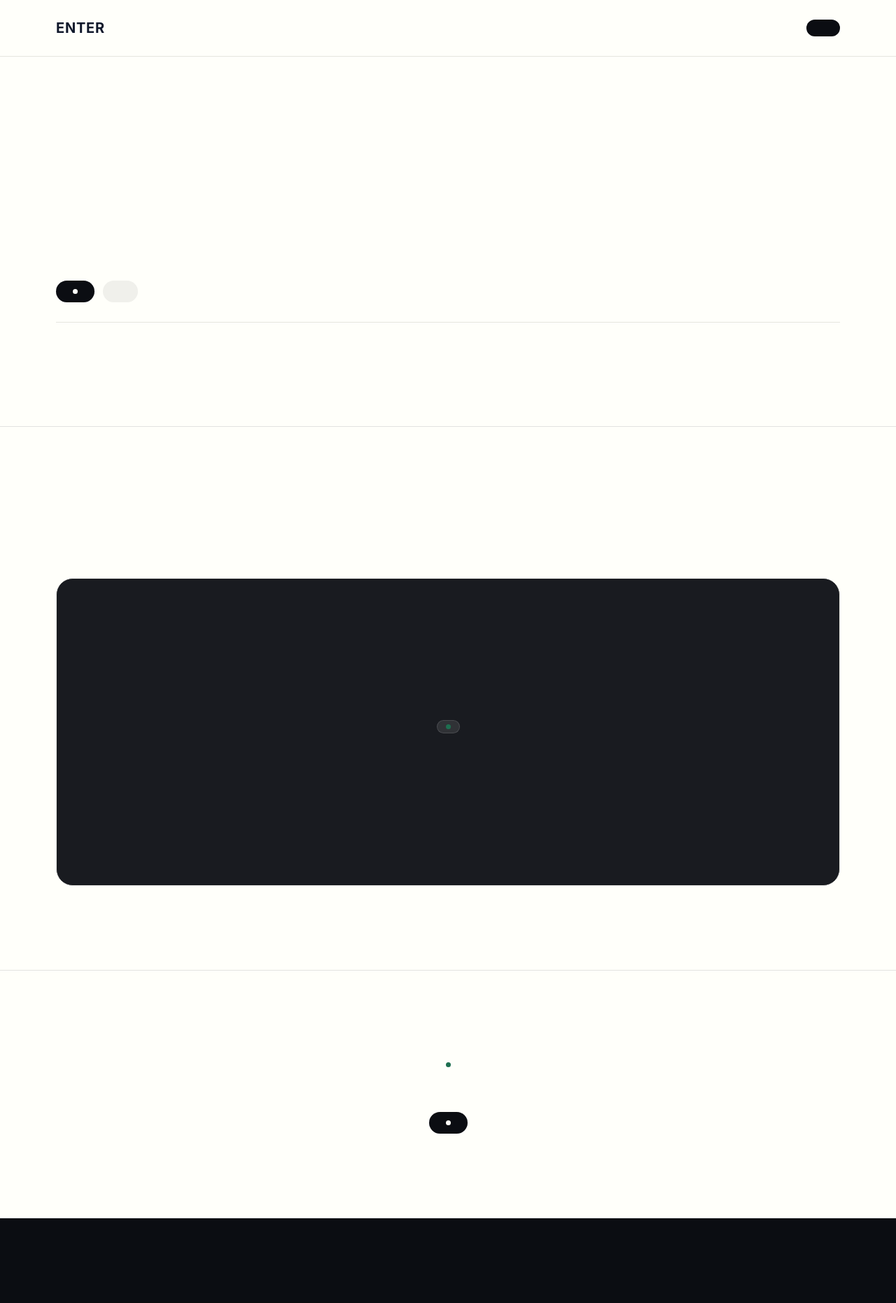
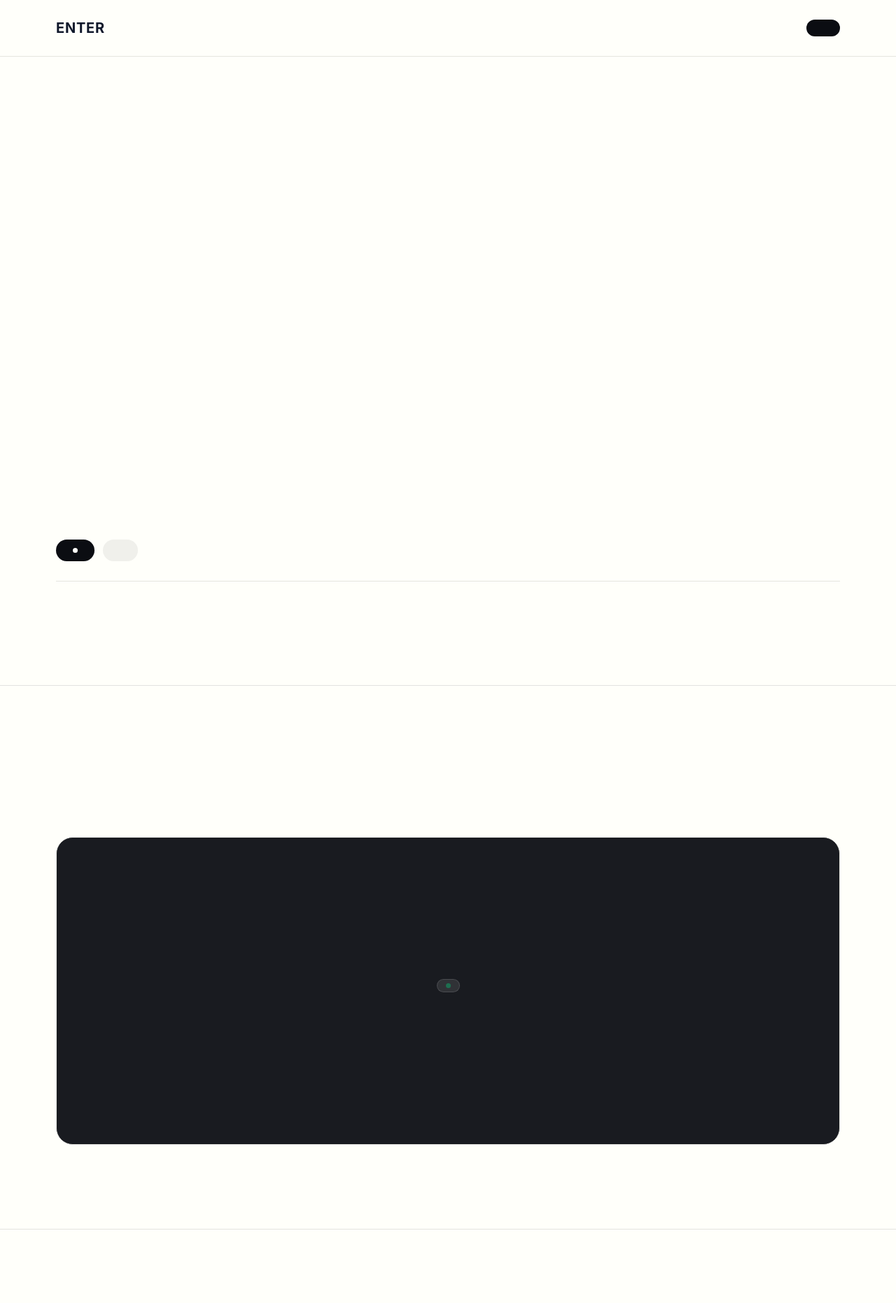
Before and after one commit to qoqmffh/enter-homepage, a Flask app: template templates/home.html in a window 1280 px wide. Shown: the top 1862 px of the page at 70% size. Run offline with Flask 3, Linux system fonts and the light colour scheme; the template is opened without the code that fills it, so the values that code supplies are empty; some web fonts are replaced.

Commit message:
히어로 poetic.com 첫 화면 비율 + 정책 공지 시각 표현 정리
1. 헤더-헤드라인 여백: 데스크톱(>1280px) 128px, 768~1280px 96px,
   모바일(<=768px) 48px (hp-hero padding-top)
2. 헤드라인 단단하게: line-height 1.04, letter-spacing -0.04em 전
   브레이크포인트 통일. font-weight는 이미 700(ONE Mobile 최대 굵기,
   더 굵은 중량이 폰트에 없어 '한 단계 더'는 불가 — 보고에 명시)
3. 헤드라인 아래 28px 간격 부제 추가: "비교해 보시면 압니다. 매일
   아침, 정책표를 먼저 받아보세요." (22px, #6B7280) — pages.json
   poetic.hero.subhead
4. 헤드라인+부제를 hp-hero-top(min-height: calc(100vh - 156/226/268px)
   + justify-content:center)으로 묶어 고정 272px gap을 대체 — 1440x900/
   1920x1080/390x844 스크린샷으로 "헤드라인은 가운데쯤, 문단은 화면
   아래 살짝 걸침" 확인
5. 카드 위 문단("매달 4,000건을…") 잉크색(#10182B)·700·20px로 변경,
   카드 묶음 타이틀처럼 보이게
6. 정책 공지 고정 시각 표현 전부 제거: /3 카드 제목 "정책은 매일
   아침 보냅니다."로, 채팅 목업 시간 "오전"으로. content 전체에서
   "10시 30분"/"10:30" 재검색해 남아있던 index.cinema.scenes closing
   장면의 동일 표현도 같이 수정(이 장면은 현재 POETIC 홈에서는 안
   쓰이지만 데이터 정합성 차원에서 함께 고침)

Co-Authored-By: Claude Sonnet 5 <noreply@anthropic.com>

```diff
--- a/static/home-poetic.css
+++ b/static/home-poetic.css
@@ -24,7 +24,7 @@ body{ background:var(--hp-white); color:var(--hp-ink); word-break:keep-all; over
 /* word-break:keep-all은 body에서 상속되므로 전 요소에 적용됨(blockquote 포함) — 한글이 글자 단위로 끊기지 않게 */
 
 /* ---------- 타이포 스케일 ---------- */
-.hp-display-xl{ font-weight:700; font-size:44px; line-height:1.14; letter-spacing:-.03em; margin:0 0 20px; display:flex; flex-direction:column; text-wrap:balance; }
+.hp-display-xl{ font-weight:700; font-size:44px; line-height:1.04; letter-spacing:-.04em; margin:0; display:flex; flex-direction:column; text-wrap:balance; }
 .hp-display-xl span{ display:block; }
 .hp-display-lg{ font-weight:700; font-size:36px; line-height:1.17; letter-spacing:-.02em; margin:0 0 32px; text-wrap:balance; }
 .hp-headline-lg{ font-weight:700; font-size:28px; line-height:1.3; letter-spacing:-.02em; margin:0; text-wrap:balance; }
@@ -73,11 +73,13 @@ body{ background:var(--hp-white); color:var(--hp-ink); word-break:keep-all; over
 #hpNavToggle:checked ~ .hp-nav-mobile{ display:flex; }
 
 /* ---------- 히어로 ---------- */
-.hp-hero{ padding-top:40px; }
-/* poetic.com 실제 값: 헤드라인과 아래 블록(문단·버튼·선·카드) 사이를 크게 벌려서
-   헤드라인은 첫 화면에서 여유 있게 자리 잡고, 카드는 스크롤해야 보이게 한다. */
-.hp-hero-stack{ display:flex; flex-direction:column; gap:80px; }
-.hp-hero-sub{ font-size:16px; line-height:1.6; color:var(--hp-grey); font-weight:600; margin:0 0 20px; max-width:560px; }
+.hp-hero{ padding-top:48px; }
+/* poetic.com 실제 비율: 헤더-헤드라인 위 여백 + hp-hero-top의 min-height로
+   헤드라인+부제가 첫 화면 가운데쯤 오고, 문단(hp-hero-below)이 화면 아래쪽에
+   살짝 걸쳐 보이게(스크롤 유도) 한다. 고정 gap 대신 뷰포트 기준으로 맞춘다. */
+.hp-hero-top{ display:flex; flex-direction:column; justify-content:center; min-height:calc(100vh - 156px); }
+.hp-hero-subhead{ margin:28px 0 0; font-size:22px; line-height:1.4; color:var(--hp-grey); font-weight:400; }
+.hp-hero-sub{ font-size:20px; line-height:1.5; color:var(--hp-ink); font-weight:700; margin:0 0 20px; max-width:620px; }
 .hp-hero-ctas{ display:flex; flex-wrap:wrap; gap:12px; margin-bottom:28px; }
 .hp-hairline{ height:1px; background:var(--hp-line); margin:0 0 28px; }
 .hp-stats{ display:grid; grid-template-columns:repeat(2,1fr); gap:12px; }
@@ -259,13 +261,13 @@ body{ background:var(--hp-white); color:var(--hp-ink); word-break:keep-all; over
   .hp-wrap{ padding:0 40px; }
   .hp-section{ padding:120px 0; }
 
-  .hp-display-xl{ font-size:72px; line-height:1.08; letter-spacing:-.035em; }
+  .hp-display-xl{ font-size:72px; }
   .hp-display-lg{ font-size:56px; line-height:1.1; }
   .hp-headline-lg{ font-size:40px; line-height:1.2; }
   .hp-headline-md{ font-size:28px; line-height:1.3; }
   .hp-body-xl{ font-size:19px; }
-  .hp-hero-sub{ font-size:19px; max-width:620px; }
-  .hp-hero-stack{ gap:160px; }
+  .hp-hero{ padding-top:96px; }
+  .hp-hero-top{ min-height:calc(100vh - 226px); }
 
   .hp-header-inner{ height:80px; padding:0 40px; }
   .hp-nav{ display:flex; gap:4px; }
@@ -307,12 +309,13 @@ body{ background:var(--hp-white); color:var(--hp-ink); word-break:keep-all; over
 }
 
 @media (min-width:1024px){
-  .hp-display-xl{ font-size:84px; line-height:1.095; }
+  .hp-display-xl{ font-size:84px; }
   .hp-hero-sub{ max-width:none; white-space:nowrap; }
 }
 
 @media (min-width:1281px){
-  .hp-hero-stack{ gap:272px; }
+  .hp-hero{ padding-top:128px; }
+  .hp-hero-top{ min-height:calc(100vh - 268px); }
 }
 
 /* ---------- 인트로 (poetic.com 실제 구현 분석값 기준, 2026-10-27 확정) ----------
--- a/templates/home.html
+++ b/templates/home.html
@@ -63,10 +63,13 @@ window.__introConfig = {
 {% set p = page.poetic %}
 
 <section class="hp-section hp-hero" id="hero">
-  <div class="hp-wrap hp-hero-stack">
-    <h1 class="hp-display-xl">
-      {% for line in p.hero.headline %}<span>{{ line }}</span>{% endfor %}
-    </h1>
+  <div class="hp-wrap">
+    <div class="hp-hero-top">
+      <h1 class="hp-display-xl">
+        {% for line in p.hero.headline %}<span>{{ line }}</span>{% endfor %}
+      </h1>
+      <p class="hp-hero-subhead">{{ p.hero.subhead }}</p>
+    </div>
     <div class="hp-hero-below">
       <p class="hp-hero-sub">{{ p.hero.sub }}</p>
       <div class="hp-hero-ctas">
```
Also changed, not shown: dist/index.html (+9 -6 lines), dist/static/home-poetic.css (+14 -11 lines), .review/poetic-hero/1440x900.png (added), .review/poetic-hero/1920x1080.png (added), .review/poetic-hero/390x844.png (added), content/pages.json.
